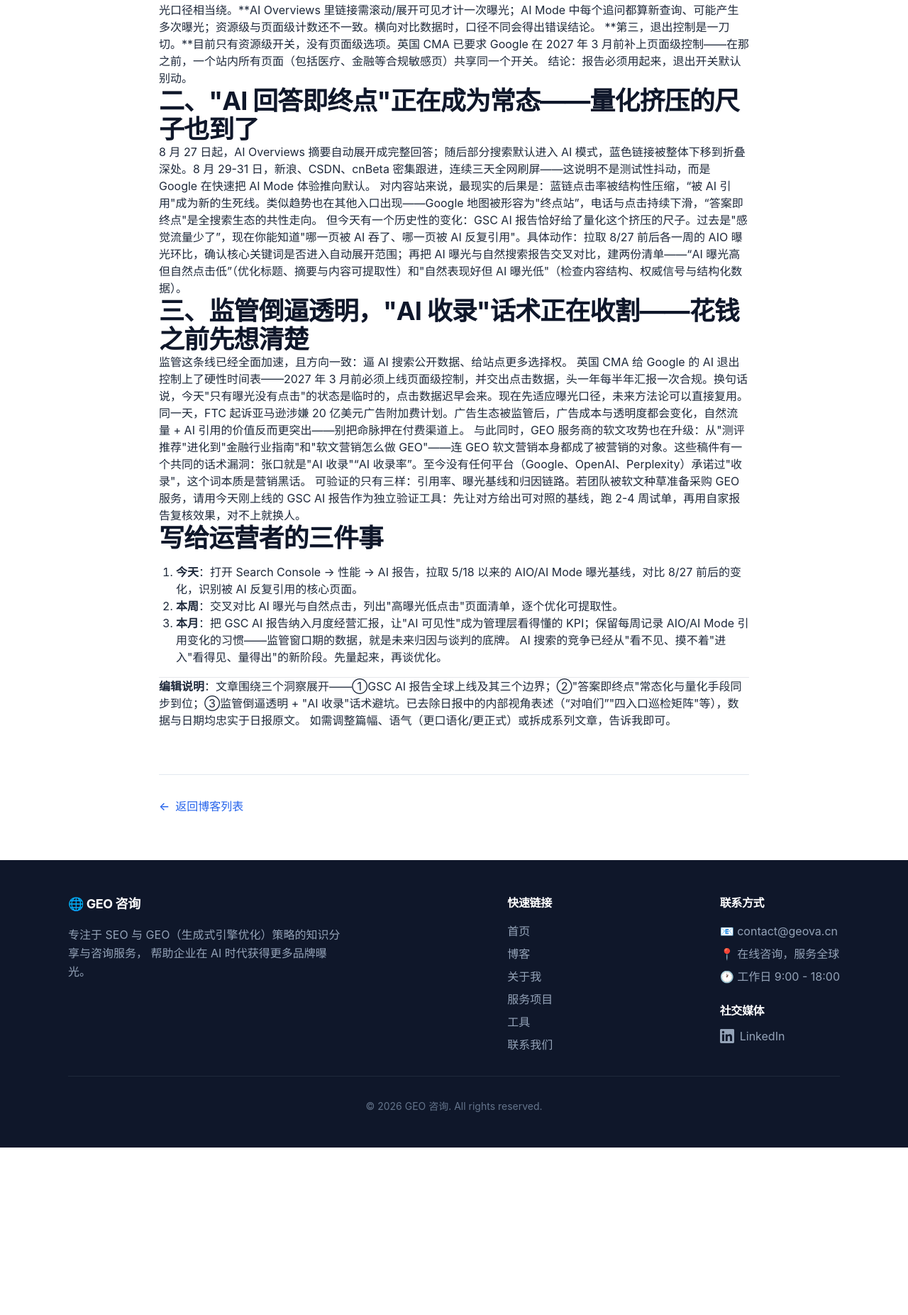
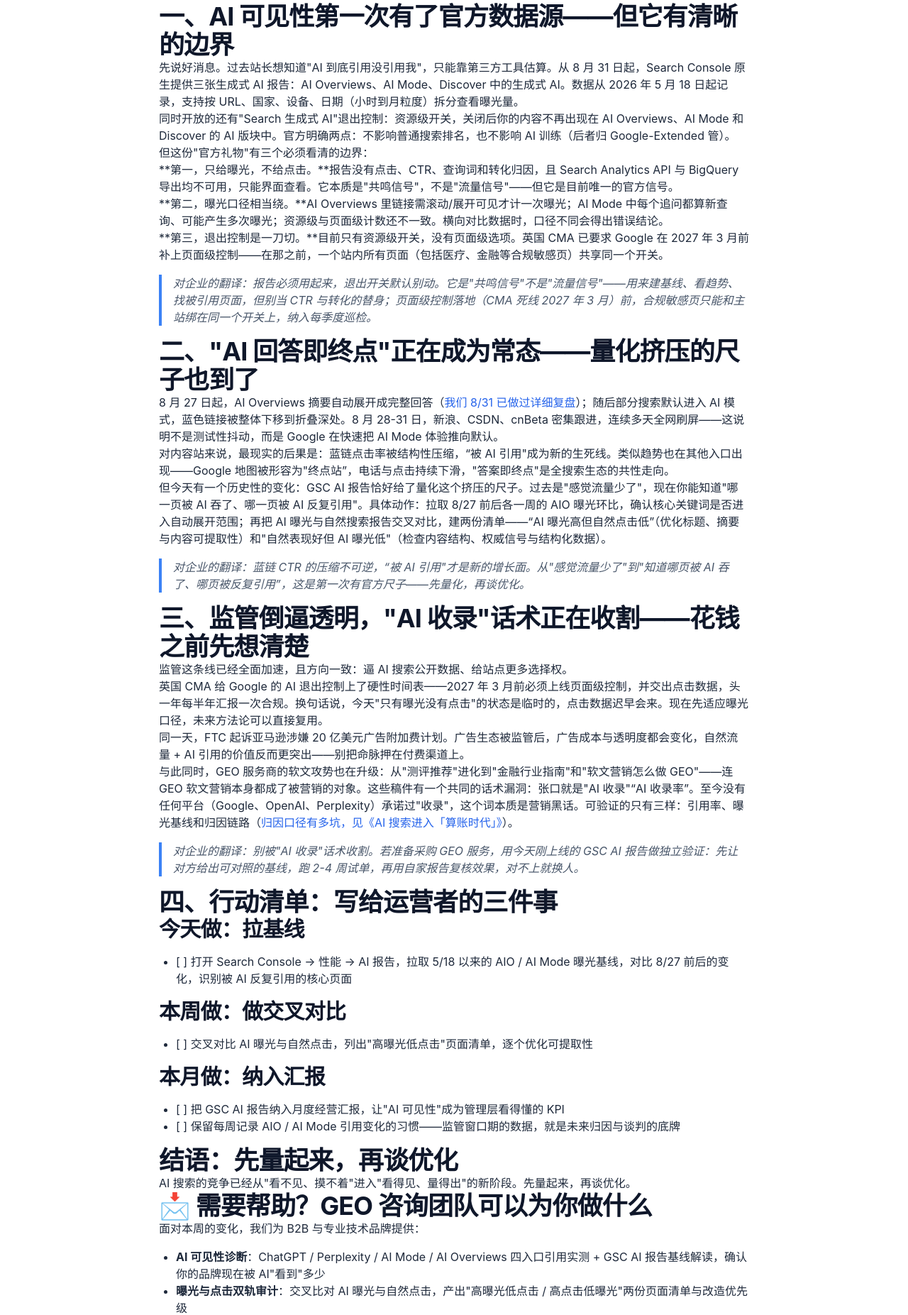
Before and after one commit to a-qinqing/geo-site, an Astro site: page /blog/geo-daily-2026-09-01 in a window 1280 px wide. Shown: the part 947-2800 px from the top of the page at 71% size. Before the commit the page ends 2564 px from the top, so only its background shows below. Built offline with nearby package versions, Linux system fonts and the light colour scheme; Astro itself is replaced by a stand-in of ours.

Commit message:
fix(blog): publish polished 09-01 post (replace placeholder draft frontmatter)

```diff
--- a/src/content/blog/geo-daily-2026-09-01.md
+++ b/src/content/blog/geo-daily-2026-09-01.md
@@ -1,38 +1,92 @@
 ---
-title: "GEO 博客草稿 2026-09-01"
-description: "由今日 GEO 日报改写，待编辑确认"
+title: "GSC 生成式 AI 报告全球上线：AI 可见性告别黑箱，三件事正在改变搜索"
+description: "8 月 31 日，Google 向全球开放 Search Console 生成式 AI 性能报告与退出控制，AI 可见性第一次有了官方数据源——但它只给曝光不给点击、口径复杂、退出开关一刀切。同日 FTC 起诉亚马逊涉嫌 20 亿美元广告附加费计划。附三步行动清单与“AI 收录”话术避坑指南。"
 pubDate: 2026-09-01
-category: "行业趋势"
-tags: ["GEO"]
+category: "行业动态"
+tags: ["GEO", "AI搜索", "Search Console", "AI Overviews", "监管", "2026趋势"]
 author: "GEO 咨询团队"
 ---
 
-# AI 可见性告别"黑箱"：Google 生成式 AI 性能报告全球上线，三件事正在改变搜索
+## TL;DR / 核心要点总结
+
+- **AI 可见性告别"黑箱"**：8/31 起，Search Console 生成式 AI 性能报告（AI Overviews / AI Mode / Discover-AI 三张表）向全球开放，数据自 5/18 起记录——"被 AI 引用"第一次有了官方数据源。但它只给曝光不给点击，退出控制是资源级一刀切。
+- **"答案即终点"正在走向默认**：8/27 AIO 摘要自动展开后，8/28-31 国内媒体连续刷屏 AI 模式默认化、蓝链整体下移。蓝链 CTR 被结构性压缩，"被 AI 引用"成为新生死线——而 GSC AI 报告恰好给了量化这把挤压的尺子。
+- **监管同步加速**：英国 CMA 要求 Google 在 2027 年 3 月前上线页面级退出控制并交出点击数据；同日 FTC 起诉亚马逊涉嫌 20 亿美元广告附加费计划。
+- **"AI 收录"是营销黑话**：至今没有任何平台承诺过"收录"，可验证的只有引用率、曝光基线与归因链路。采购 GEO 服务前，用 GSC AI 报告做独立验证。
+
+---
+
 2026 年 8 月 31 日，Google 宣布 Search Console 生成式 AI 性能报告（AI Performance Reports）与"Search 生成式 AI"退出控制向全球所有网站开放。同一天，FTC 对亚马逊发起诉讼，指控其涉及 20 亿美元的广告附加费计划；此前一周，部分搜索默认进入 AI 模式、蓝色链接被整体下移的消息在国内科技媒体连续刷屏。
 三件事放在同一条时间线上，2026 年 AI 搜索竞争的底牌已经翻开：AI 可见性从"黑箱猜谜"变成了可量化指标，而围绕它的监管、商业与话术，正在同步加速。
+
 ## 一、AI 可见性第一次有了官方数据源——但它有清晰的边界
+
 先说好消息。过去站长想知道"AI 到底引用没引用我"，只能靠第三方工具估算。从 8 月 31 日起，Search Console 原生提供三张生成式 AI 报告：AI Overviews、AI Mode、Discover 中的生成式 AI。数据从 2026 年 5 月 18 日起记录，支持按 URL、国家、设备、日期（小时到月粒度）拆分查看曝光量。
+
 同时开放的还有"Search 生成式 AI"退出控制：资源级开关，关闭后你的内容不再出现在 AI Overviews、AI Mode 和 Discover 的 AI 版块中。官方明确两点：不影响普通搜索排名，也不影响 AI 训练（后者归 Google-Extended 管）。
+
 但这份"官方礼物"有三个必须看清的边界：
+
 **第一，只给曝光，不给点击。**报告没有点击、CTR、查询词和转化归因，且 Search Analytics API 与 BigQuery 导出均不可用，只能界面查看。它本质是"共鸣信号"，不是"流量信号"——但它是目前唯一的官方信号。
+
 **第二，曝光口径相当绕。**AI Overviews 里链接需滚动/展开可见才计一次曝光；AI Mode 中每个追问都算新查询、可能产生多次曝光；资源级与页面级计数还不一致。横向对比数据时，口径不同会得出错误结论。
+
 **第三，退出控制是一刀切。**目前只有资源级开关，没有页面级选项。英国 CMA 已要求 Google 在 2027 年 3 月前补上页面级控制——在那之前，一个站内所有页面（包括医疗、金融等合规敏感页）共享同一个开关。
-结论：报告必须用起来，退出开关默认别动。
+
+> 对企业的翻译：报告必须用起来，退出开关默认别动。它是"共鸣信号"不是"流量信号"——用来建基线、看趋势、找被引用页面，但别当 CTR 与转化的替身；页面级控制落地（CMA 死线 2027 年 3 月）前，合规敏感页只能和主站绑在同一个开关上，纳入每季度巡检。
+
 ## 二、"AI 回答即终点"正在成为常态——量化挤压的尺子也到了
-8 月 27 日起，AI Overviews 摘要自动展开成完整回答；随后部分搜索默认进入 AI 模式，蓝色链接被整体下移到折叠深处。8 月 29-31 日，新浪、CSDN、cnBeta 密集跟进，连续三天全网刷屏——这说明不是测试性抖动，而是 Google 在快速把 AI Mode 体验推向默认。
+
+8 月 27 日起，AI Overviews 摘要自动展开成完整回答（[我们 8/31 已做过详细复盘](/blog/geo-daily-2026-08-31)）；随后部分搜索默认进入 AI 模式，蓝色链接被整体下移到折叠深处。8 月 28-31 日，新浪、CSDN、cnBeta 密集跟进，连续多天全网刷屏——这说明不是测试性抖动，而是 Google 在快速把 AI Mode 体验推向默认。
+
 对内容站来说，最现实的后果是：蓝链点击率被结构性压缩，"被 AI 引用"成为新的生死线。类似趋势也在其他入口出现——Google 地图被形容为"终点站"，电话与点击持续下滑，"答案即终点"是全搜索生态的共性走向。
+
 但今天有一个历史性的变化：GSC AI 报告恰好给了量化这个挤压的尺子。过去是"感觉流量少了"，现在你能知道"哪一页被 AI 吞了、哪一页被 AI 反复引用"。具体动作：拉取 8/27 前后各一周的 AIO 曝光环比，确认核心关键词是否进入自动展开范围；再把 AI 曝光与自然搜索报告交叉对比，建两份清单——"AI 曝光高但自然点击低"（优化标题、摘要与内容可提取性）和"自然表现好但 AI 曝光低"（检查内容结构、权威信号与结构化数据）。
+
+> 对企业的翻译：蓝链 CTR 的压缩不可逆，"被 AI 引用"才是新的增长面。从"感觉流量少了"到"知道哪页被 AI 吞了、哪页被反复引用"，这是第一次有官方尺子——先量化，再谈优化。
+
 ## 三、监管倒逼透明，"AI 收录"话术正在收割——花钱之前先想清楚
+
 监管这条线已经全面加速，且方向一致：逼 AI 搜索公开数据、给站点更多选择权。
+
 英国 CMA 给 Google 的 AI 退出控制上了硬性时间表——2027 年 3 月前必须上线页面级控制，并交出点击数据，头一年每半年汇报一次合规。换句话说，今天"只有曝光没有点击"的状态是临时的，点击数据迟早会来。现在先适应曝光口径，未来方法论可以直接复用。
+
 同一天，FTC 起诉亚马逊涉嫌 20 亿美元广告附加费计划。广告生态被监管后，广告成本与透明度都会变化，自然流量 + AI 引用的价值反而更突出——别把命脉押在付费渠道上。
-与此同时，GEO 服务商的软文攻势也在升级：从"测评推荐"进化到"金融行业指南"和"软文营销怎么做 GEO"——连 GEO 软文营销本身都成了被营销的对象。这些稿件有一个共同的话术漏洞：张口就是"AI 收录""AI 收录率"。至今没有任何平台（Google、OpenAI、Perplexity）承诺过"收录"，这个词本质是营销黑话。
-可验证的只有三样：引用率、曝光基线和归因链路。若团队被软文种草准备采购 GEO 服务，请用今天刚上线的 GSC AI 报告作为独立验证工具：先让对方给出可对照的基线，跑 2-4 周试单，再用自家报告复核效果，对不上就换人。
-## 写给运营者的三件事
-1. **今天**：打开 Search Console → 性能 → AI 报告，拉取 5/18 以来的 AIO/AI Mode 曝光基线，对比 8/27 前后的变化，识别被 AI 反复引用的核心页面。
-2. **本周**：交叉对比 AI 曝光与自然点击，列出"高曝光低点击"页面清单，逐个优化可提取性。
-3. **本月**：把 GSC AI 报告纳入月度经营汇报，让"AI 可见性"成为管理层看得懂的 KPI；保留每周记录 AIO/AI Mode 引用变化的习惯——监管窗口期的数据，就是未来归因与谈判的底牌。
+
+与此同时，GEO 服务商的软文攻势也在升级：从"测评推荐"进化到"金融行业指南"和"软文营销怎么做 GEO"——连 GEO 软文营销本身都成了被营销的对象。这些稿件有一个共同的话术漏洞：张口就是"AI 收录""AI 收录率"。至今没有任何平台（Google、OpenAI、Perplexity）承诺过"收录"，这个词本质是营销黑话。可验证的只有三样：引用率、曝光基线和归因链路（[归因口径有多坑，见《AI 搜索进入「算账时代」》](/blog/geo-ai-search-accounting-era)）。
+
+> 对企业的翻译：别被"AI 收录"话术收割。若准备采购 GEO 服务，用今天刚上线的 GSC AI 报告做独立验证：先让对方给出可对照的基线，跑 2-4 周试单，再用自家报告复核效果，对不上就换人。
+
+## 四、行动清单：写给运营者的三件事
+
+### 今天做：拉基线
+
+- [ ] 打开 Search Console → 性能 → AI 报告，拉取 5/18 以来的 AIO / AI Mode 曝光基线，对比 8/27 前后的变化，识别被 AI 反复引用的核心页面
+
+### 本周做：做交叉对比
+
+- [ ] 交叉对比 AI 曝光与自然点击，列出"高曝光低点击"页面清单，逐个优化可提取性
+
+### 本月做：纳入汇报
+
+- [ ] 把 GSC AI 报告纳入月度经营汇报，让"AI 可见性"成为管理层看得懂的 KPI
+- [ ] 保留每周记录 AIO / AI Mode 引用变化的习惯——监管窗口期的数据，就是未来归因与谈判的底牌
+
+## 结语：先量起来，再谈优化
+
 AI 搜索的竞争已经从"看不见、摸不着"进入"看得见、量得出"的新阶段。先量起来，再谈优化。
+
+## 📩 需要帮助？GEO 咨询团队可以为你做什么
+
+面对本周的变化，我们为 B2B 与专业技术品牌提供：
+
+- **AI 可见性诊断**：ChatGPT / Perplexity / AI Mode / AI Overviews 四入口引用实测 + GSC AI 报告基线解读，确认你的品牌现在被 AI"看到"多少
+- **曝光与点击双轨审计**：交叉比对 AI 曝光与自然点击，产出"高曝光低点击 / 高点击低曝光"两份页面清单与改造优先级
+- **答案前置改造**：核心产品页 / 选型页的"结论先行 + 可提取段落"结构改造，适配 AIO 自动展开的抽取逻辑
+- **GEO 采购尽调**：以 GSC AI 报告为独立验证工具，设计供应商基线对照与 2-4 周试单评估，避开"AI 收录"话术
+
+[联系我们，获取免费的 GEO 初步诊断 →](/contact)
+
 ---
-**编辑说明**：文章围绕三个洞察展开——①GSC AI 报告全球上线及其三个边界；②"答案即终点"常态化与量化手段同步到位；③监管倒逼透明 + "AI 收录"话术避坑。已去除日报中的内部视角表述（"对咱们""四入口巡检矩阵"等），数据与日期均忠实于日报原文。
-如需调整篇幅、语气（更口语化/更正式）或拆成系列文章，告诉我即可。
+
+*本文基于 2026 年 8 月 28 日–9 月 1 日公开报道（Search Engine Land、SEJ、新浪、CSDN、cnBeta、凤凰网财经）与行业追踪数据整理，所有分析均基于公开信息与作者团队的行业实践经验。*
```
Also changed, not shown: blog-drafts/geo-daily-2026-09-01.md (+69 -15 lines).
